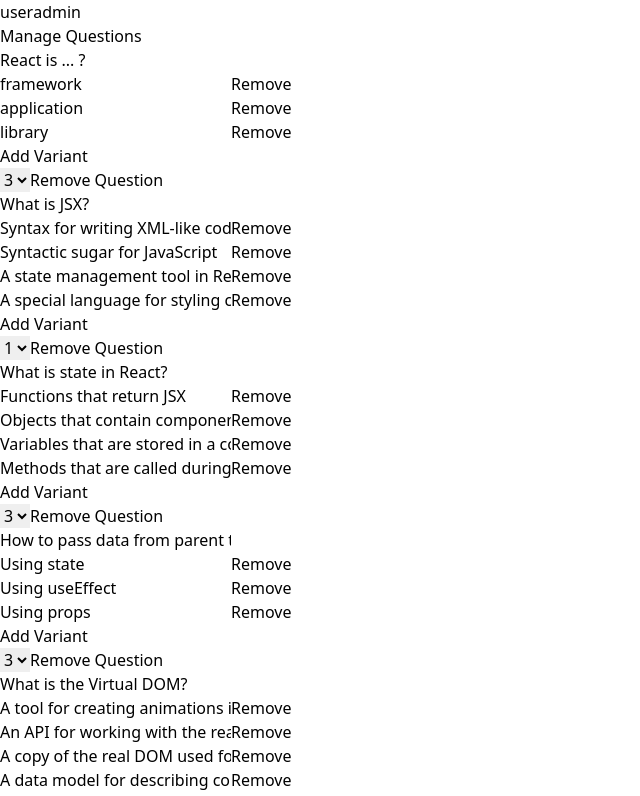
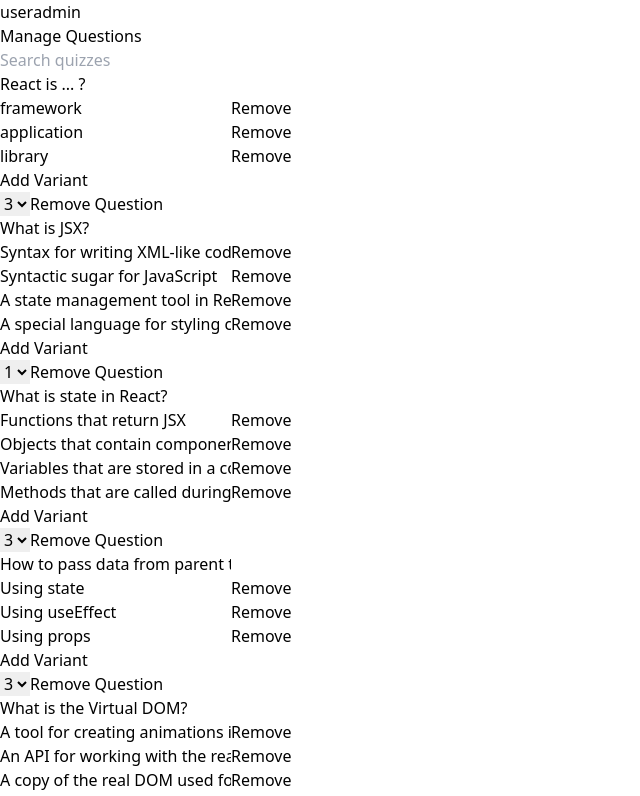
Before and after one commit to yermakov11/quiz-app, a React (Vite) app: page /admin in a window 1280 px wide. Shown: the top 796 px of the page, without its empty margins (0-640 px from the left). Built offline with nearby package versions, Linux system fonts and the light colour scheme.

Commit message:
initial commit

```diff
--- a/src/App.tsx
+++ b/src/App.tsx
@@ -5,7 +5,6 @@
 import EditQuiz from "./components/adminComponents/EditQuiz";
 import Result from "./components/userComponents/Result";
 import Header from "./components/Header";
-
 function App() {
   const [questions, setQuestions] = useState(initialQuestions);
   const [step, setStep] = useState<number>(0);
@@ -38,7 +37,7 @@
               )
             }
           />
-          <Route path="/admin" element={<EditQuiz questions={questions} setQuestions={setQuestions} />} />
+          <Route path="/admin" element={<EditQuiz question={questions} setQuestions={setQuestions} />} />
         </Routes>
       </BrowserRouter>
     </div>
--- /dev/null
+++ b/src/components/Search.tsx
@@ -0,0 +1,24 @@
+import React from "react";
+
+interface SearchProps {
+  searchText: string;
+  setSearchText: React.Dispatch<React.SetStateAction<string>>;
+}
+
+export default function Search({ searchText, setSearchText }: SearchProps) {
+  const handleInputChange = (event: React.ChangeEvent<HTMLInputElement>) => {
+    setSearchText(event.target.value);
+  };
+
+  return (
+    <div>
+      <input
+        type="text"
+        value={searchText}
+        onChange={handleInputChange}
+        placeholder="Search quizzes"
+        className="w-full p-2 mb-4 border border-gray-300 rounded shadow-sm text-lg focus:outline-none"
+      />
+    </div>
+  );
+}
--- a/src/components/adminComponents/EditQuiz.tsx
+++ b/src/components/adminComponents/EditQuiz.tsx
@@ -1,4 +1,6 @@
-import React, { useState } from "react";
+import React, { useState, useEffect } from "react";
+import { getItem, setItem } from "../../utils/localStorage";
+import Search from "../Search";
 
 interface Question {
   title: string;
@@ -7,37 +9,50 @@
 }
 
 interface EditQuizProps {
-  questions: Question[];
+  question: Question[];
   setQuestions: React.Dispatch<React.SetStateAction<Question[]>>;
 }
 
-export default function EditQuiz({ questions, setQuestions }: EditQuizProps) {
+export default function EditQuiz({ question, setQuestions }: EditQuizProps) {
   const [newQuestion, setNewQuestion] = useState<Question>({
     title: "",
     variants: [""],
     correct: 0,
   });
 
+  const [searchText, setSearchText] = useState("");
+
+  useEffect(() => {
+    const storedQuestions = getItem("quizQuestions");
+    if (storedQuestions) {
+      setQuestions(storedQuestions);
+    }
+  }, []);
+
+  useEffect(() => {
+    setItem("quizQuestions", question);
+  }, [question]);
+
   const addQuestion = () => {
-    setQuestions([...questions, newQuestion]);
+    setQuestions([...question, newQuestion]);
     setNewQuestion({ title: "", variants: [""], correct: 0 });
   };
 
   const removeQuestion = (index: number) => {
-    setQuestions(questions.filter((_, i) => i !== index));
+    setQuestions(question.filter((_, i) => i !== index));
   };
 
   const handleInputChange = (event: React.ChangeEvent<HTMLInputElement | HTMLSelectElement>, index?: number, variantIndex?: number) => {
     const { name, value } = event.target;
     if (index !== undefined && variantIndex === undefined) {
-      const updatedQuestions = [...questions];
+      const updatedQuestions = [...question];
       updatedQuestions[index] = {
         ...updatedQuestions[index],
         [name]: value,
       };
       setQuestions(updatedQuestions);
     } else if (variantIndex !== undefined && index !== undefined) {
-      const updatedQuestions = [...questions];
+      const updatedQuestions = [...question];
       updatedQuestions[index].variants[variantIndex] = value;
       setQuestions(updatedQuestions);
     } else {
@@ -53,7 +68,7 @@
 
   const addVariant = (index?: number) => {
     if (index !== undefined) {
-      const updatedQuestions = [...questions];
+      const updatedQuestions = [...question];
       updatedQuestions[index].variants.push("");
       setQuestions(updatedQuestions);
     } else {
@@ -65,27 +80,33 @@
   };
 
   const removeVariant = (index: number, variantIndex: number) => {
-    const updatedQuestions = [...questions];
+    const updatedQuestions = [...question];
     updatedQuestions[index].variants = updatedQuestions[index].variants.filter(
       (_, i) => i !== variantIndex
     );
     setQuestions(updatedQuestions);
   };
 
+  const filteredQuestions = question.filter(ques =>
+    ques.title.toLowerCase().includes(searchText.toLowerCase()) ||
+    ques.variants.some(variant => variant.toLowerCase().includes(searchText.toLowerCase()))
+  );
+
   return (
     <div className="flex flex-col items-center p-4 max-w-2xl w-full mx-auto bg-white rounded shadow-md">
       <h2 className="text-2xl font-bold mb-4 text-center">Manage Questions</h2>
-      {questions.map((question, index) => (
+      <Search searchText={searchText} setSearchText={setSearchText} />
+      {filteredQuestions.map((q, index) => (
         <div key={index} className="w-full mb-4 p-4 bg-gray-100 rounded">
           <input
             type="text"
             name="title"
-            value={question.title}
+            value={q.title}
             onChange={(e) => handleInputChange(e, index)}
             className="w-full p-2 mb-2 border rounded"
             placeholder="Question Title"
           />
-          {question.variants.map((variant, variantIndex) => (
+          {q.variants.map((variant, variantIndex) => (
             <div key={variantIndex} className="flex mb-2">
               <input
                 type="text"
@@ -113,11 +134,11 @@
           <div className="flex mb-2">
             <select
               name="correct"
-              value={question.correct}
+              value={q.correct}
               onChange={(e) => handleInputChange(e, index)}
               className="w-full p-2 border rounded"
             >
-              {question.variants.map((_, i) => (
+              {q.variants.map((_, i) => (
                 <option key={i} value={i}>
                   {i + 1}
                 </option>
--- a/src/components/userComponents/Game.tsx
+++ b/src/components/userComponents/Game.tsx
@@ -53,7 +53,7 @@
         </div>
         <button
           type="submit"
-          className="mt-4 px-4 py-2 bg-green-500 text-white rounded hover:bg-blue-700"
+          className="mt-4 px-4 py-2 bg-green-500 text-white rounded hover:bg-gray-500"
         >
           Next
         </button>
--- /dev/null
+++ b/src/utils/localStorage.ts
@@ -0,0 +1,30 @@
+
+export const getItem = (key:any) => {
+    try {
+      const serializedData = localStorage.getItem(key);
+      if (serializedData === null) {
+        return null;
+      }
+      return JSON.parse(serializedData);
+    } catch (error) {
+      console.error("Error getting data from localStorage:", error);
+      return null;
+    }
+  };
+
+  export const setItem = (key:any, data:any) => {
+    try {
+      const serializedData = JSON.stringify(data);
+      localStorage.setItem(key, serializedData);
+    } catch (error) {
+      console.error("Error saving data to localStorage:", error);
+    }
+  };
+
+  export const removeItem = (key:any) => {
+    try {
+      localStorage.removeItem(key);
+    } catch (error) {
+      console.error("Error removing data from localStorage:", error);
+    }
+  };
```
Also changed, not shown: 1 other file (tests, documents, lock files or other folders).
